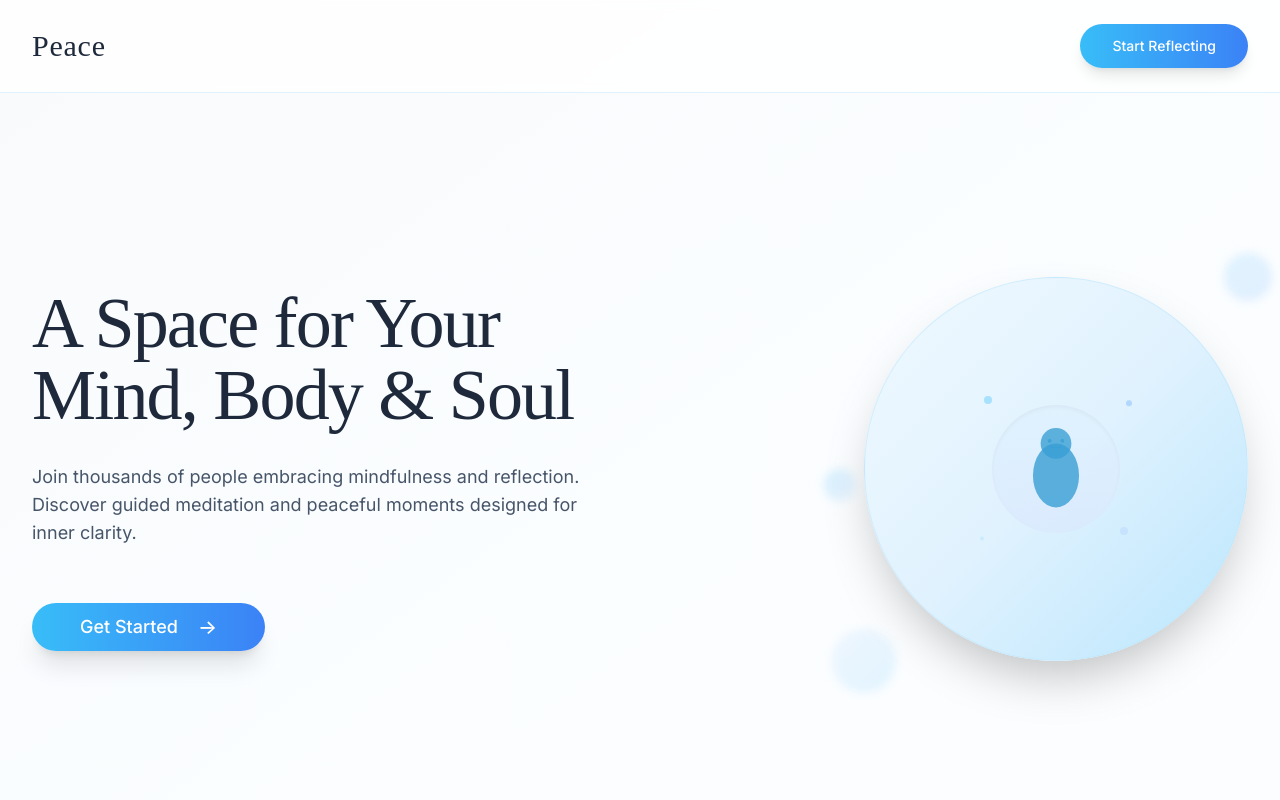
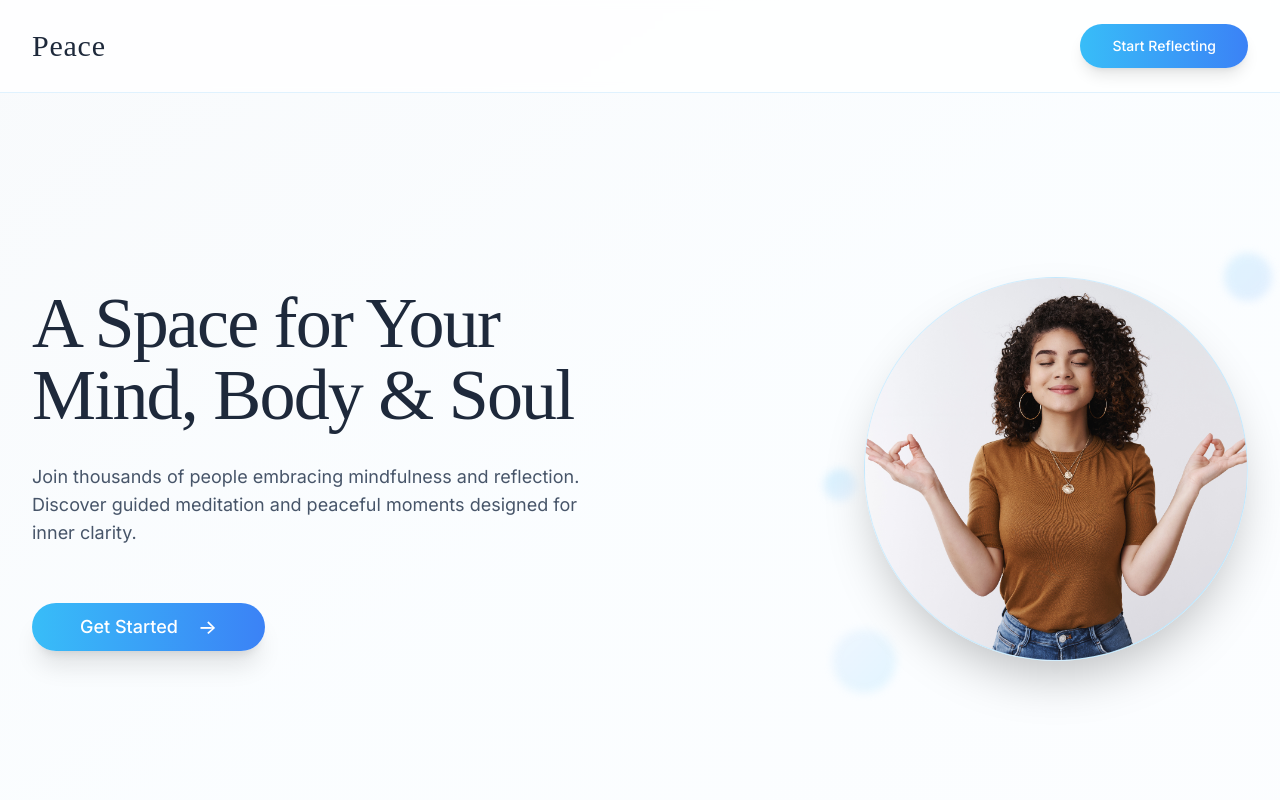
Before and after one commit to Shrinivasofficial/evening-stillness-reflections, a React (Vite) app: page / in a window 1280 px wide. Shown: the top 800 px of the page. Built offline with nearby package versions, Linux system fonts and the light colour scheme.

Commit message:
Replace Buddha animation with image
Replaced the Buddha animation on the landing page with a provided image, ensuring the image fills the full height and is displayed within the existing blue circle background.

```diff
--- a/src/components/EveningReflectionDashboard.tsx
+++ b/src/components/EveningReflectionDashboard.tsx
@@ -65,11 +65,15 @@ export default function EveningReflectionDashboard() {
               </div>
             </div>
 
-            {/* Right Content - Clean circular background with subtle gradient */}
+            {/* Right Content - Clean circular background with meditation image */}
             <div className="flex justify-center lg:justify-end">
               <div className="relative">
-                <div className="w-96 h-96 bg-calm-gradient rounded-full flex items-center justify-center shadow-2xl border border-sky-200/50">
-                  <BuddhaAnimation />
+                <div className="w-96 h-96 bg-calm-gradient rounded-full flex items-center justify-center shadow-2xl border border-sky-200/50 overflow-hidden">
+                  <img
+                    src="/lovable-uploads/8ce6aa5a-7937-4493-b285-7d14f2ec456c.png"
+                    alt="Peaceful meditation pose"
+                    className="w-full h-full object-cover object-center"
+                  />
                 </div>
                 {/* Subtle decorative elements */}
                 <div className="absolute -top-6 -right-6 w-12 h-12 bg-gradient-to-br from-sky-200/60 to-blue-200/60 rounded-full opacity-70 blur-sm"></div>
```
Also changed, not shown: public/lovable-uploads/8ce6aa5a-7937-4493-b285-7d14f2ec456c.png (added).
